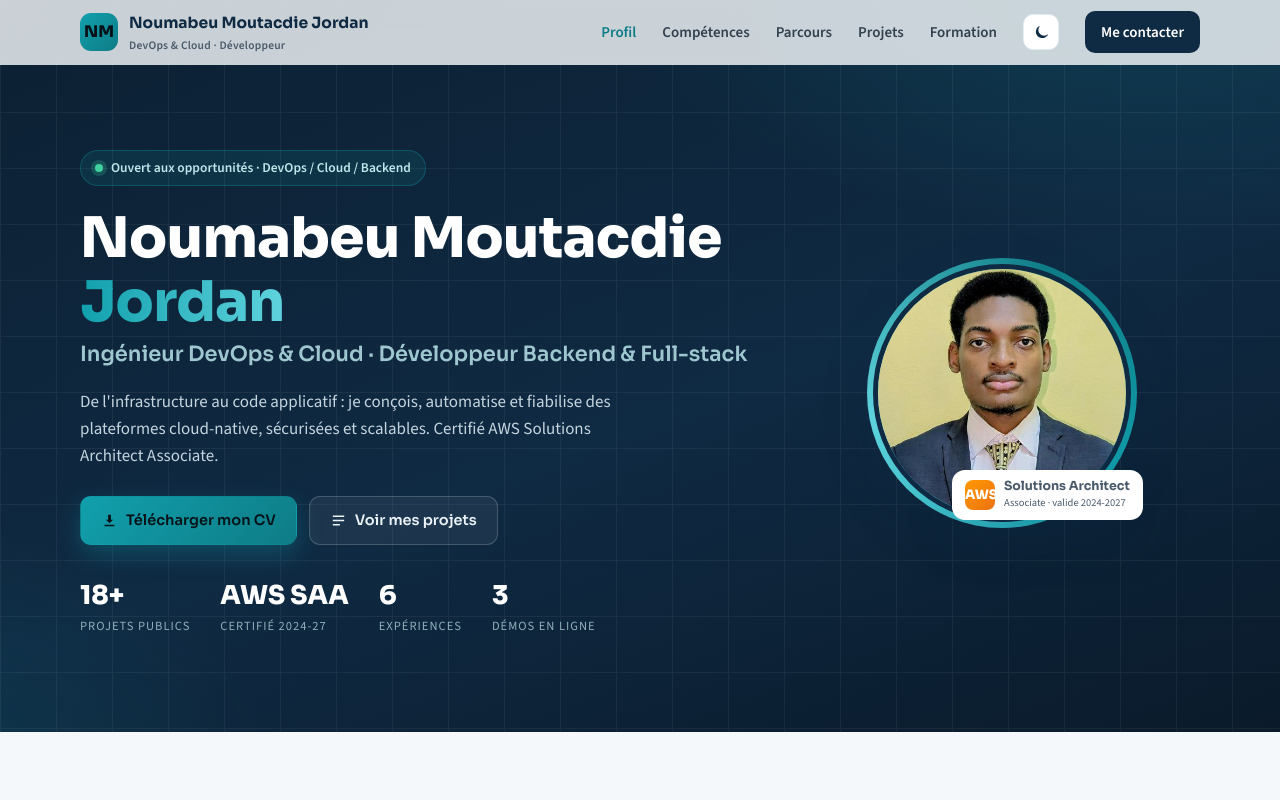
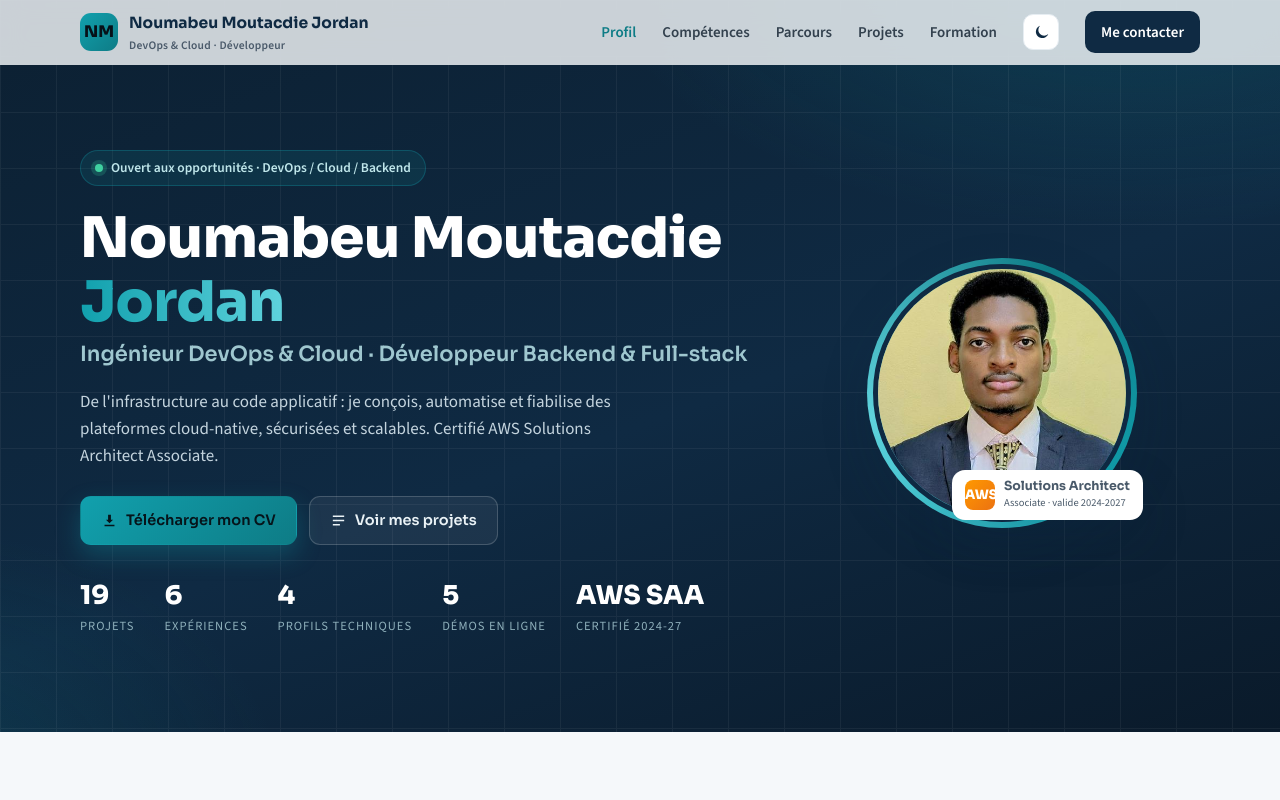
Before and after one commit to Moutacdie2000/moutacdie2000.github.io, a plain HTML site: page index.html in a window 1280 px wide. Shown: the top 800 px of the page. Drawn offline with nearby package versions, Linux system fonts and the light colour scheme.

Commit message:
fix: statistiques de l'entete a jour et robustes
- 19 projets (etait 18+), 5 demos en ligne (etait 3), nouvelle statistique 4 profils techniques
- intro de la section projets alignee sur le nombre reel
- les compteurs affichent leur valeur finale dans le HTML et ne partent de zero que si le JS anime

```diff
--- a/index.html
+++ b/index.html
@@ -321,10 +321,11 @@
             </a>
           </div>
           <div class="hero-stats">
-            <div><div class="n" data-count="18" data-suffix="+">0</div><div class="l">Projets publics</div></div>
+            <div><div class="n" data-count="19">19</div><div class="l">Projets</div></div>
+            <div><div class="n" data-count="6">6</div><div class="l">Expériences</div></div>
+            <div><div class="n" data-count="4">4</div><div class="l">Profils techniques</div></div>
+            <div><div class="n" data-count="5">5</div><div class="l">Démos en ligne</div></div>
             <div><div class="n">AWS SAA</div><div class="l">Certifié 2024-27</div></div>
-            <div><div class="n" data-count="6">0</div><div class="l">Expériences</div></div>
-            <div><div class="n" data-count="3">0</div><div class="l">Démos en ligne</div></div>
           </div>
         </div>
         <div class="photo-wrap">
@@ -382,7 +383,7 @@
           <div class="reveal">
             <span class="eyebrow">Réalisations</span>
             <h2 class="sec-title">Projets</h2>
-            <p class="sec-intro">Une sélection de projets open-source. Filtrez par rôle ou par compétence, et cliquez une carte pour ouvrir le détail complet (domaine, points clés, compétences liées et liens).</p>
+            <p class="sec-intro">19 projets, du socle cloud multi-comptes aux produits en production. Filtrez par rôle ou par compétence, et cliquez une carte pour ouvrir le détail complet (domaine, points clés, compétences liées et liens).</p>
           </div>
           <div class="filters">
             <div class="fgroup"><span class="flabel">Filtrer par rôle</span><div class="fchips" id="role-filters"></div></div>
@@ -819,7 +820,9 @@
           return;
         }
         const run = (el) => {
-          const target = +el.dataset.count, suffix = el.dataset.suffix || "", dur = 1100, t0 = performance.now();
+          const target = +el.dataset.count, suffix = el.dataset.suffix || "", dur = 1100;
+          el.textContent = "0";
+          const t0 = performance.now();
           const step = (t) => {
             const k = Math.min((t - t0) / dur, 1);
             el.textContent = Math.round(target * (1 - Math.pow(1 - k, 3))) + (k === 1 ? suffix : "");
```
